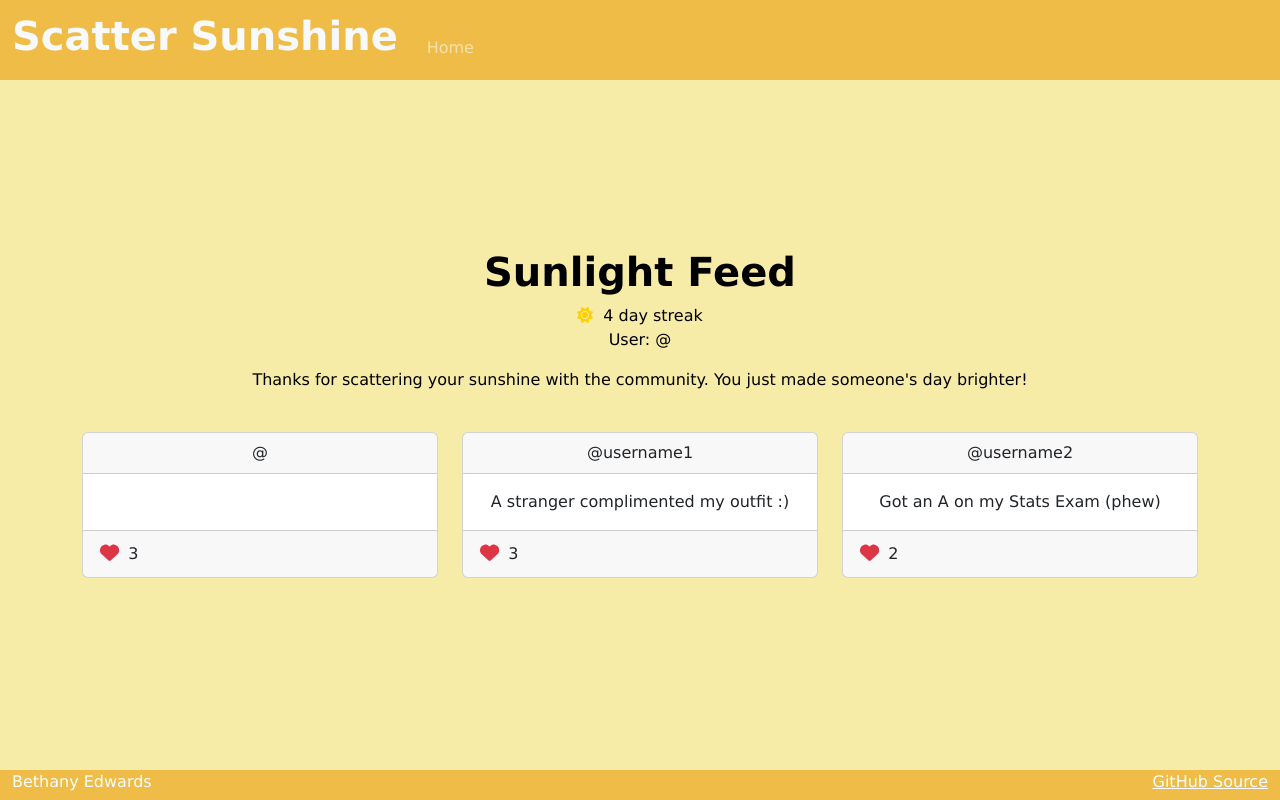
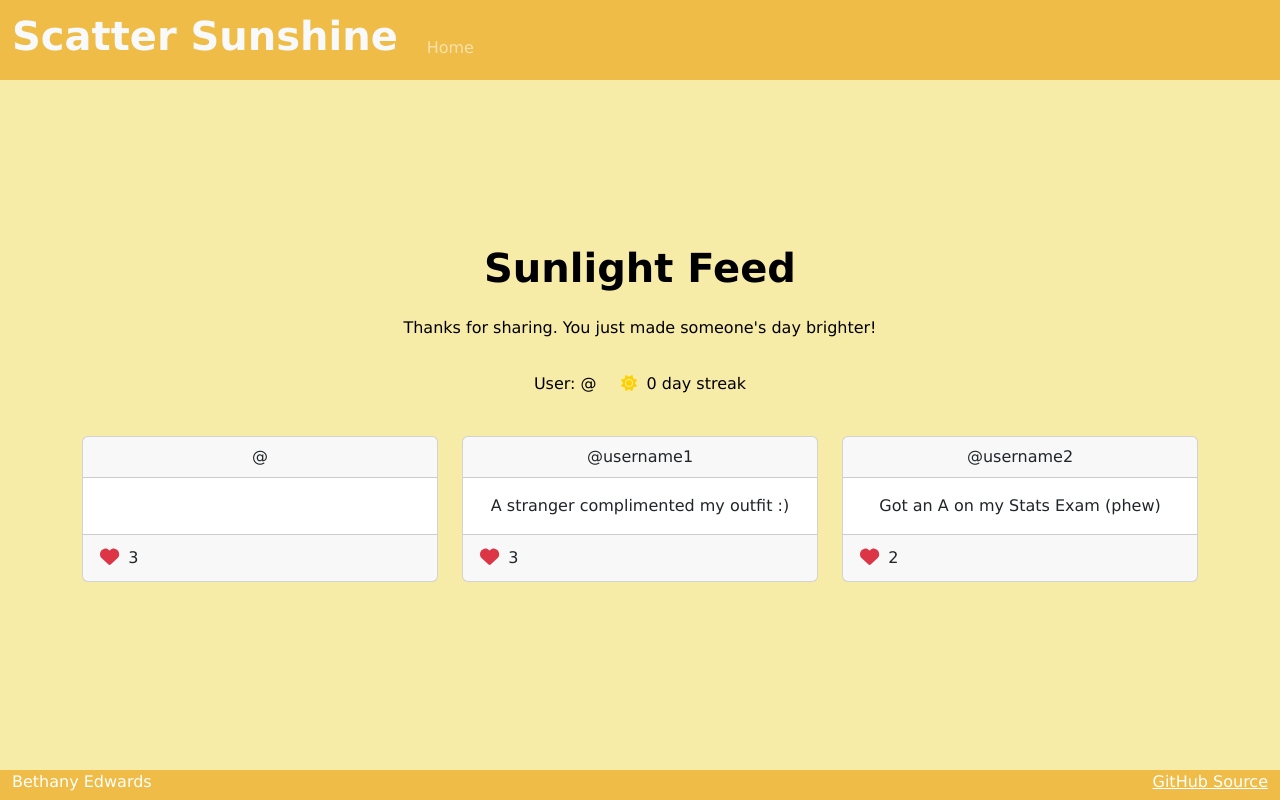
Before and after one commit to eddieblu/startup, a React (Vite) app: page /feed in a window 1280 px wide. Built offline with nearby package versions, Linux system fonts and the light colour scheme; a web font is replaced by a local one.

Commit message:
my post done, need feed

```diff
--- a/src/feed/feed.jsx
+++ b/src/feed/feed.jsx
@@ -5,35 +5,35 @@ import { faHeart } from '@fortawesome/free-solid-svg-icons';
 import './feed.css';
 
 export function Feed(props) {
-  const [latestPost, setLatestPost] = React.useState('');
+  const [postContent, setPostContent] = React.useState('');
+  const [streak, setStreak] = React.useState(0);
+
 
   React.useEffect(() => {
     const storedLatestPost = localStorage.getItem('latestPost');
     if (storedLatestPost) {
-      setLatestPost(storedLatestPost);
+      setPostContent(storedLatestPost);
+    }
+
+    const storedStreak = localStorage.getItem('streak');
+    if (storedStreak) {
+      setStreak(parseInt(storedStreak));
     }
   }, []);
 
   return (
     <main className="body container-fluid text-center">
-      <div className="container-fluid text-center">
+      <h1>Sunlight Feed</h1>
+      <p className="label">Thanks for sharing. You just made someone's day brighter!</p>
 
-        <h1>Sunlight Feed</h1>
+      <div className="header-row">
+        <p className="user-info">User: @{props.userName}</p>
         <div id="streak-counter">
-          <FontAwesomeIcon
-            icon={faSun}
-            className="icon-gap"
-            style={{ color: 'rgb(255, 208, 0)' }}
-          />
-          <span id="streak-count">4</span> day streak
+          <FontAwesomeIcon icon={faSun} className="icon-gap" style={{ color: 'rgb(255, 208, 0)' }} />
+          <span id="streak-count">{streak}</span> day streak
         </div>
-        <p>
-          User: @<span>{props.userName}</span>
-        </p>
-        <p>
-          Thanks for scattering your sunshine with the community. You just made someone's day brighter!
-        </p>
       </div>
+
 
       <div className="container my-4">
         <div className="row row-cols-1 row-cols-md-3 g-4">
@@ -45,7 +45,7 @@ export function Feed(props) {
               </div>
               <div className="card-body">
                 <p className="card-text">
-                  {latestPost}
+                  {postContent}
                 </p>
               </div>
               <div className="card-footer d-flex align-items-center">
--- a/src/post/post.css
+++ b/src/post/post.css
@@ -1,4 +1,4 @@
-.form-label {
+.label {
   margin-top: 1rem;
 }
 
--- a/src/post/post.jsx
+++ b/src/post/post.jsx
@@ -61,7 +61,7 @@ export function Post(props) {
   return (
     <main className="body container-fluid text-center">
       <h1>Share Your Light</h1>
-      <p className="form-label">Share your daily post to view sunshine posts from the community.</p>
+      <p className="label">Share your daily post to view sunshine posts from the community.</p>
 
       <div className="header-row">
         <p className="user-info">User: @{props.userName}</p>
@@ -75,7 +75,6 @@ export function Post(props) {
         <div className="mb-3">
           <textarea
             className="form-control"
-            // id="postTextarea"
             rows="4"
             maxLength="150"
             value={postContent}
```
